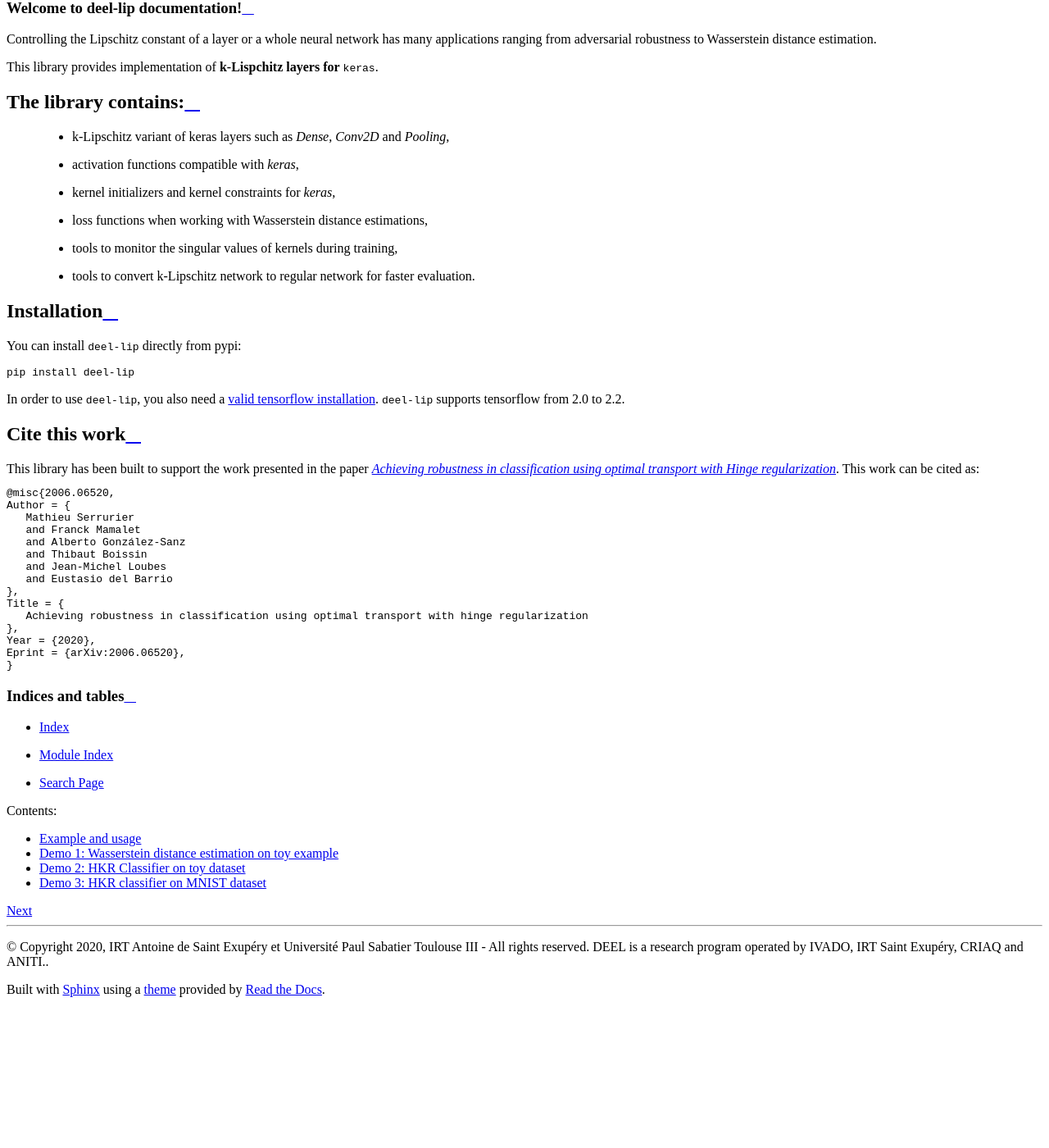
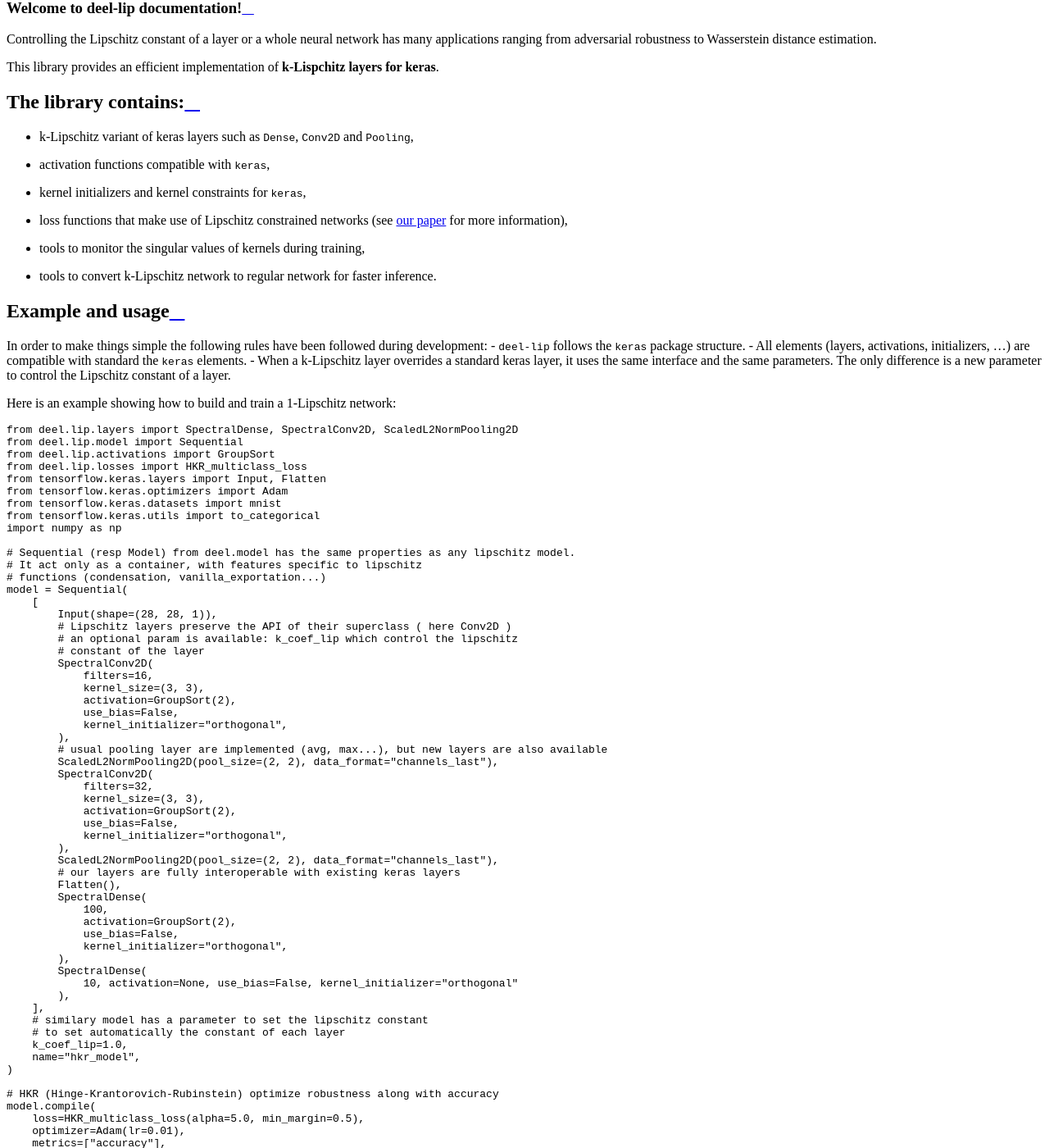
Before and after one commit to deel-ai/deel-lip, a Sphinx documentation site: the page built from doc/source/index.rst, in a window 1280 px wide and 1400 px high, scrolled down 809 px. Shown: the whole window at 82% size. Built offline with Sphinx 7.4.7 and the Read the Docs theme 2.0.0, drawn with Linux system fonts in a browser that asks for light colours; pages that are not in the unit, such as notebooks, are missing from menus; before the commit the page ends 2033 px from its top, so only the background shows below that; some of the changed text lies outside the part shown.

Commit message:
update index.rst

```diff
--- a/doc/source/index.rst
+++ b/doc/source/index.rst
@@ -5,61 +5,188 @@
 
 Welcome to deel-lip documentation!
 ==================================================
+Controlling the Lipschitz constant of a layer or a whole neural network
+has many applications ranging from adversarial robustness to Wasserstein
+distance estimation.
 
-Controlling the Lipschitz constant of a layer or a whole neural network has many applications ranging
-from adversarial robustness to Wasserstein distance estimation.
-
-This library provides implementation of **k-Lispchitz layers for** ``keras``.
+This library provides an efficient implementation of **k-Lispchitz
+layers for keras**.
 
 The library contains:
 ---------------------
 
- * k-Lipschitz variant of keras layers such as `Dense`, `Conv2D` and `Pooling`,
- * activation functions compatible with `keras`,
- * kernel initializers and kernel constraints for `keras`,
- * loss functions when working with Wasserstein distance estimations,
- * tools to monitor the singular values of kernels during training,
- * tools to convert k-Lipschitz network to regular network for faster evaluation.
+-  k-Lipschitz variant of keras layers such as ``Dense``, ``Conv2D`` and
+   ``Pooling``,
+-  activation functions compatible with ``keras``,
+-  kernel initializers and kernel constraints for ``keras``,
+-  loss functions that make use of Lipschitz constrained networks (see
+   `our paper <https://arxiv.org/abs/2006.06520>`__ for more
+   information),
+-  tools to monitor the singular values of kernels during training,
+-  tools to convert k-Lipschitz network to regular network for faster
+   inference.
 
+Example and usage
+-----------------
+
+In order to make things simple the following rules have been followed
+during development:
+- ``deel-lip`` follows the ``keras`` package structure.
+- All elements (layers, activations, initializers, ...) are compatible with standard the ``keras`` elements.
+- When a k-Lipschitz layer overrides a standard keras layer, it uses the same interface and
+the same parameters. The only difference is a new parameter to control the Lipschitz constant of a layer.
+
+Here is an example showing how to build and train a 1-Lipschitz network:
+
+.. code:: python
+
+    from deel.lip.layers import SpectralDense, SpectralConv2D, ScaledL2NormPooling2D
+    from deel.lip.model import Sequential
+    from deel.lip.activations import GroupSort
+    from deel.lip.losses import HKR_multiclass_loss
+    from tensorflow.keras.layers import Input, Flatten
+    from tensorflow.keras.optimizers import Adam
+    from tensorflow.keras.datasets import mnist
+    from tensorflow.keras.utils import to_categorical
+    import numpy as np
+
+    # Sequential (resp Model) from deel.model has the same properties as any lipschitz model.
+    # It act only as a container, with features specific to lipschitz
+    # functions (condensation, vanilla_exportation...)
+    model = Sequential(
+        [
+            Input(shape=(28, 28, 1)),
+            # Lipschitz layers preserve the API of their superclass ( here Conv2D )
+            # an optional param is available: k_coef_lip which control the lipschitz
+            # constant of the layer
+            SpectralConv2D(
+                filters=16,
+                kernel_size=(3, 3),
+                activation=GroupSort(2),
+                use_bias=False,
+                kernel_initializer="orthogonal",
+            ),
+            # usual pooling layer are implemented (avg, max...), but new layers are also available
+            ScaledL2NormPooling2D(pool_size=(2, 2), data_format="channels_last"),
+            SpectralConv2D(
+                filters=32,
+                kernel_size=(3, 3),
+                activation=GroupSort(2),
+                use_bias=False,
+                kernel_initializer="orthogonal",
+            ),
+            ScaledL2NormPooling2D(pool_size=(2, 2), data_format="channels_last"),
+            # our layers are fully interoperable with existing keras layers
+            Flatten(),
+            SpectralDense(
+                100,
+                activation=GroupSort(2),
+                use_bias=False,
+                kernel_initializer="orthogonal",
+            ),
+            SpectralDense(
+                10, activation=None, use_bias=False, kernel_initializer="orthogonal"
+            ),
+        ],
+        # similary model has a parameter to set the lipschitz constant
+        # to set automatically the constant of each layer
+        k_coef_lip=1.0,
+        name="hkr_model",
+    )
+
+    # HKR (Hinge-Krantorovich-Rubinstein) optimize robustness along with accuracy
+    model.compile(
+        loss=HKR_multiclass_loss(alpha=5.0, min_margin=0.5),
+        optimizer=Adam(lr=0.01),
+        metrics=["accuracy"],
+    )
+
+    model.summary()
+
+    # load data
+    (x_train, y_train), (x_test, y_test) = mnist.load_data()
+    # standardize and reshape the data
+    x_train = np.expand_dims(x_train, -1)
+    mean = x_train.mean()
+    std = x_train.std()
+    x_train = (x_train - mean) / std
+    x_test = np.expand_dims(x_test, -1)
+    x_test = (x_test - mean) / std
+    # one hot encode the labels
+    y_train = to_categorical(y_train)
+    y_test = to_categorical(y_test)
+
+    # fit the model
+    model.fit(
+        x_train,
+        y_train,
+        batch_size=256,
+        epochs=15,
+        validation_data=(x_test, y_test),
+        shuffle=True,
+    )
+
+    # once training is finished you can convert
+    # SpectralDense layers into Dense layers and SpectralConv2D into Conv2D
+    # which optimize performance for inference
+    vanilla_model = model.vanilla_export()
+
+See `the full documentation <https://deel-lip.readthedocs.io>`__ for a
+complete API description.
 
 Installation
 ------------
 
 You can install ``deel-lip`` directly from pypi:
 
-.. code-block:: bash
+.. code:: bash
 
-   pip install deel-lip
+    pip install deel-lip
 
-In order to use ``deel-lip``, you also need a `valid tensorflow installation <https://www.tensorflow.org/install>`_.
-``deel-lip`` supports tensorflow from 2.0 to 2.2.
+In order to use ``deel-lip``, you also need a `valid tensorflow
+installation <https://www.tensorflow.org/install>`__. ``deel-lip``
+supports tensorflow versions 2.x
 
 Cite this work
 --------------
 
-.. raw:: html
+This library has been built to support the work presented in the paper
+`Achieving robustness in classification using optimaltransport with
+Hinge regularization <https://arxiv.org/abs/2006.06520>`__ which aim
+provable and efficient robustness by design.
 
-   This library has been built to support the work presented in the paper
-   <a href="https://arxiv.org/abs/2006.06520"><i>Achieving robustness in classification using optimal transport with Hinge regularization</i></a>.
-   This work can be cited as:
+This work can be cited as:
 
-.. code-block:: latex
+.. code:: latex
 
-   @misc{2006.06520,
-   Author = {
-      Mathieu Serrurier
-      and Franck Mamalet
-      and Alberto González-Sanz
-      and Thibaut Boissin
-      and Jean-Michel Loubes
-      and Eustasio del Barrio
-   },
-   Title = {
-      Achieving robustness in classification using optimal transport with hinge regularization
-   },
-   Year = {2020},
-   Eprint = {arXiv:2006.06520},
-   }
+    @misc{2006.06520,
+    Author = {Mathieu Serrurier and Franck Mamalet and Alberto González-Sanz and Thibaut Boissin and Jean-Michel Loubes and Eustasio del Barrio},
+    Title = {Achieving robustness in classification using optimal transport with hinge regularization},
+    Year = {2020},
+    Eprint = {arXiv:2006.06520},
+    }
+
+Contributing
+------------
+
+To contribute, you can open an
+`issue <https://github.com/deel-ai/deel-lip/issues>`__, or fork this
+repository and then submit changes through a
+`pull-request <https://github.com/deel-ai/deel-lip/pulls>`__.
+We use `black <https://pypi.org/project/black/>`__ to format the code and follow PEP-8 convention.
+To check that your code will pass the lint-checks, you can run:
+
+.. code:: bash
+
+    tox -e py36-lint
+
+You need `tox <https://tox.readthedocs.io/en/latest/>`__ in order to
+run this. You can install it via ``pip``:
+
+.. code:: bash
+
+    pip install tox
+
 
 Indices and tables
 ==================
```
Also changed, not shown: README.md (+5 -3 lines).
